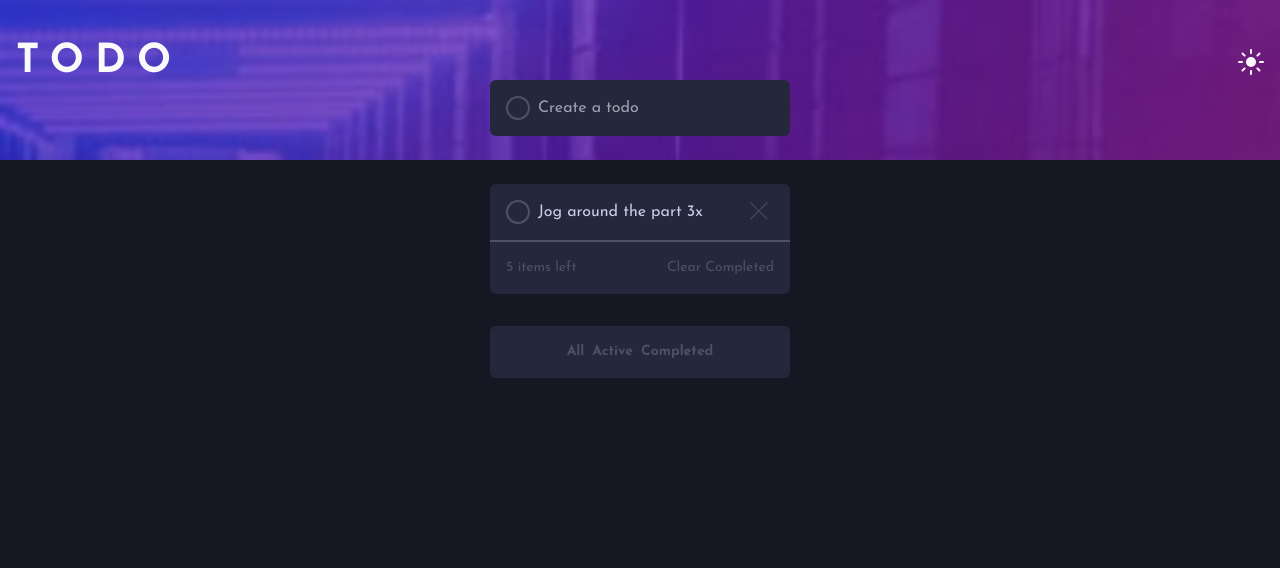
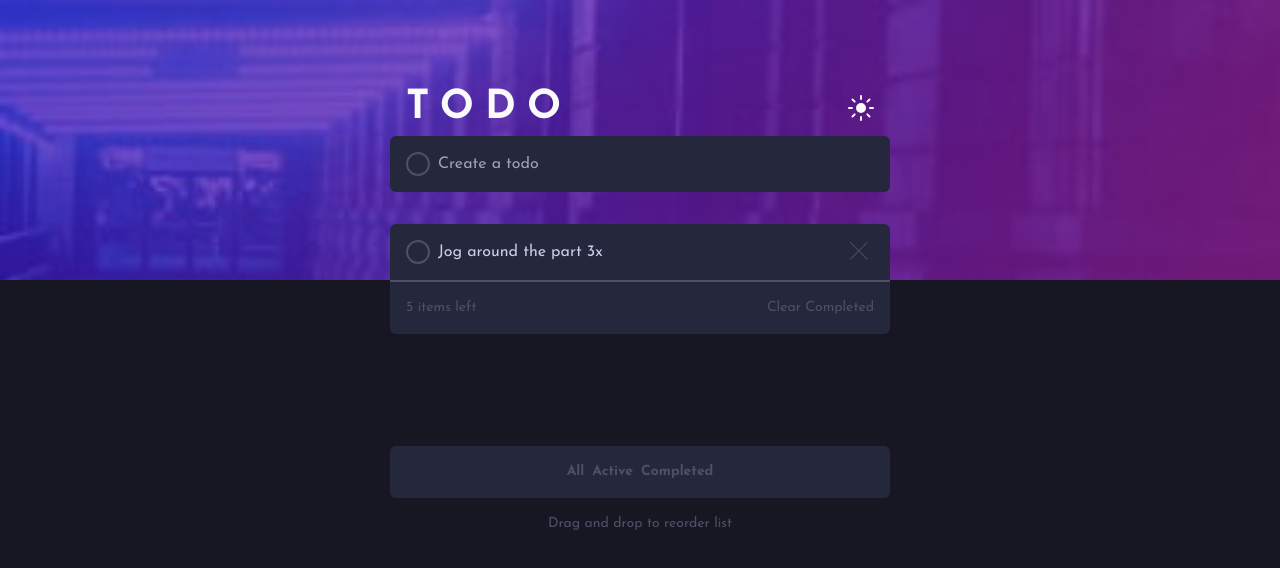
Before and after one commit to regret546/todo-app-main, a website: page dist/index.html in a window 1280 px wide. Drawn offline with Linux system fonts and the light colour scheme.

Commit message:
Initial styling on desktop version

```diff
--- a/dist/index.html
+++ b/dist/index.html
@@ -18,7 +18,7 @@
 
     <title>Frontend Mentor | Todo app</title>
 
-    <!-- Feel free to remove these styles or customise in your own stylesheet 👍 -->
+    <!-- Feel free to remove these styles or customise in yxour own stylesheet 👍 -->
     <style>
       .attribution {
         font-size: 11px;
@@ -32,9 +32,9 @@
   <body class="bg-very-dark-blue text-light-grayish-blue">
     <main class="grid">
       <section
-        class="header bg-[url('/images/bg-mobile-dark.jpg')] bg-no-repeat bg-cover w-full h-[20vh]"
+        class="header bg-[url('/images/bg-mobile-dark.jpg')] md:bg-[url('/images/bg-mobile-dark.jpg')] bg-no-repeat bg-cover w-full h-[20vh] md:h-[35vh] md:flex md:justify-center"
       >
-        <div class="flex justify-between items-center px-4 py-8">
+        <div class="flex justify-between items-center px-4 py-8 md:min-w-[500px] md:-mt-[4rem]">
           <h1
             class="text-[2.5rem] uppercase tracking-[0.7rem] text-very-light-gray font-fw-bold2"
           >
@@ -54,10 +54,10 @@
           </svg>
         </div>
       </section>
-      <section class="main_section grid justify-center text-[1rem] w-screen">
-        <form class="mt-4 relative w-[300px] -top-[6rem]" action="">
+      <section class="main_section grid justify-center text-[1rem] w-screen ">
+        <form class="mt-4 relative w-[300px] -top-[6rem] md:-top-[10rem]  md:w-full md:min-w-[500px]" action="">
           <input
-            class="bg-very-dark-desaturated-blue w-full rounded-md py-4 px-2 pl-[3rem] outline-none"
+            class="bg-very-dark-desaturated-blue w-full rounded-md py-4 px-2 pl-[3rem] outline-none "
             type="text"
             name="todo"
             placeholder="Create a todo"
@@ -67,7 +67,7 @@
           ></div>
         </form>
         <article
-          class="list relative grid gap-2 w-full pb-2 -top-[3rem] bg-very-dark-desaturated-blue rounded-md"
+          class="list relative grid gap-2 w-full pb-2 -top-[3rem] md:-top-[8rem] bg-very-dark-desaturated-blue rounded-md"
         >
           <div class="list-body">
             <div
@@ -121,6 +121,7 @@
             </div>
           </div>
         </article>
+        <p class="text-sm text-very-dark-grayish-blue text-center">Drag and drop to reorder list</p>
       </section>
     </main>
 
```
Also changed, not shown: dist/style.css.
